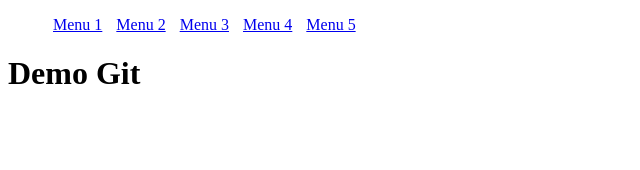
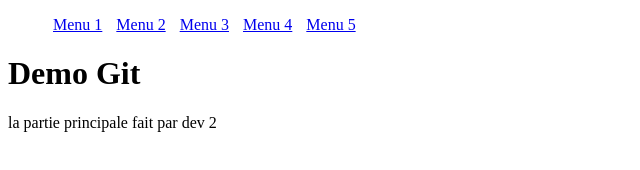
Before and after one commit to Khadija202502/projet1bis, a plain HTML site: page index.html in a window 1280 px wide. Shown: the whole page, without its empty margins (0-640 px from the left). Drawn offline with Linux system fonts and the light colour scheme.

Commit message:
ajout main

```diff
--- a/index.html
+++ b/index.html
@@ -23,7 +23,10 @@
     </header>
 
     <h1>Demo Git</h1>
+<main>
 
+    la partie principale fait par dev 2
+</main>
 
 </body>
 </html>
```
